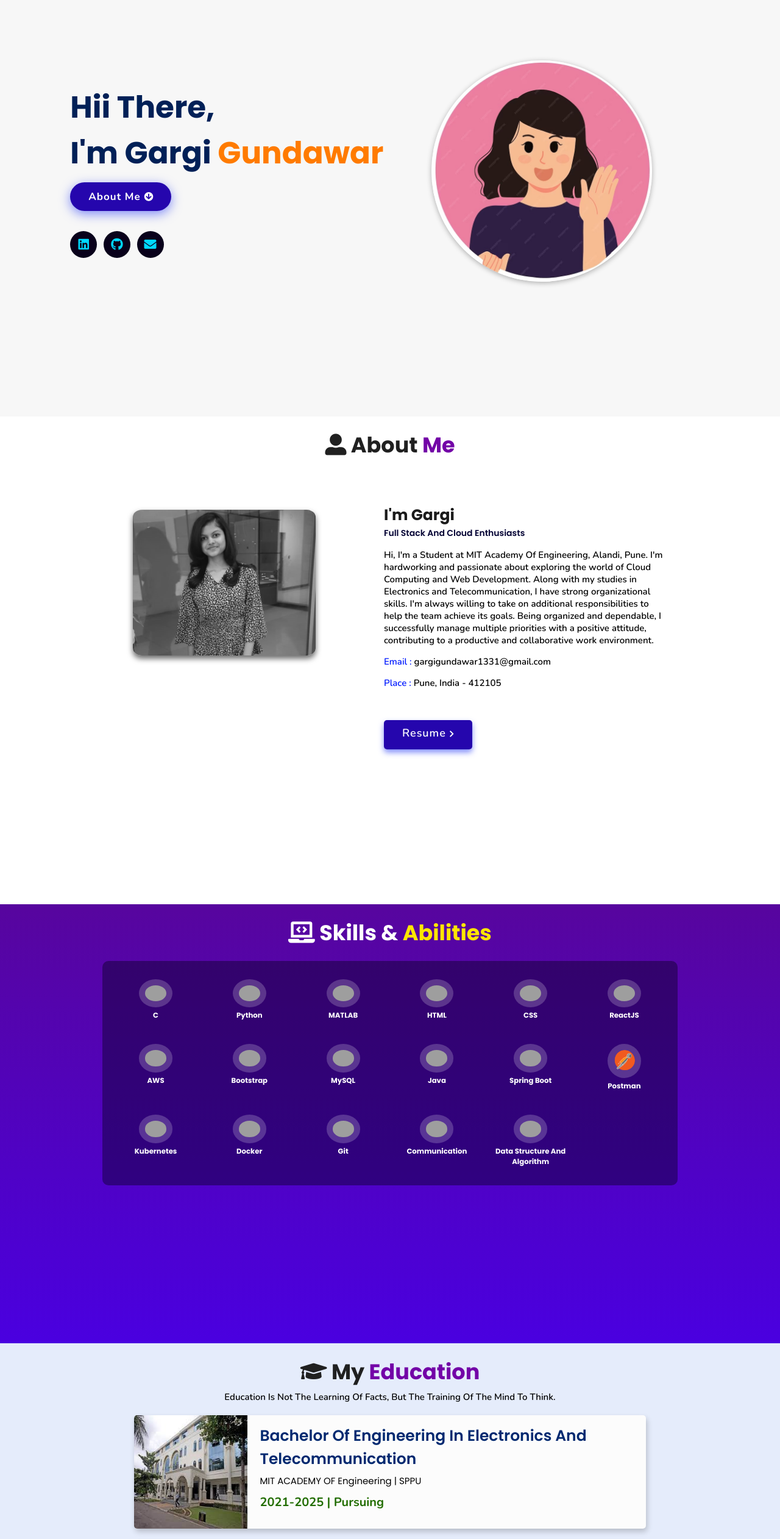
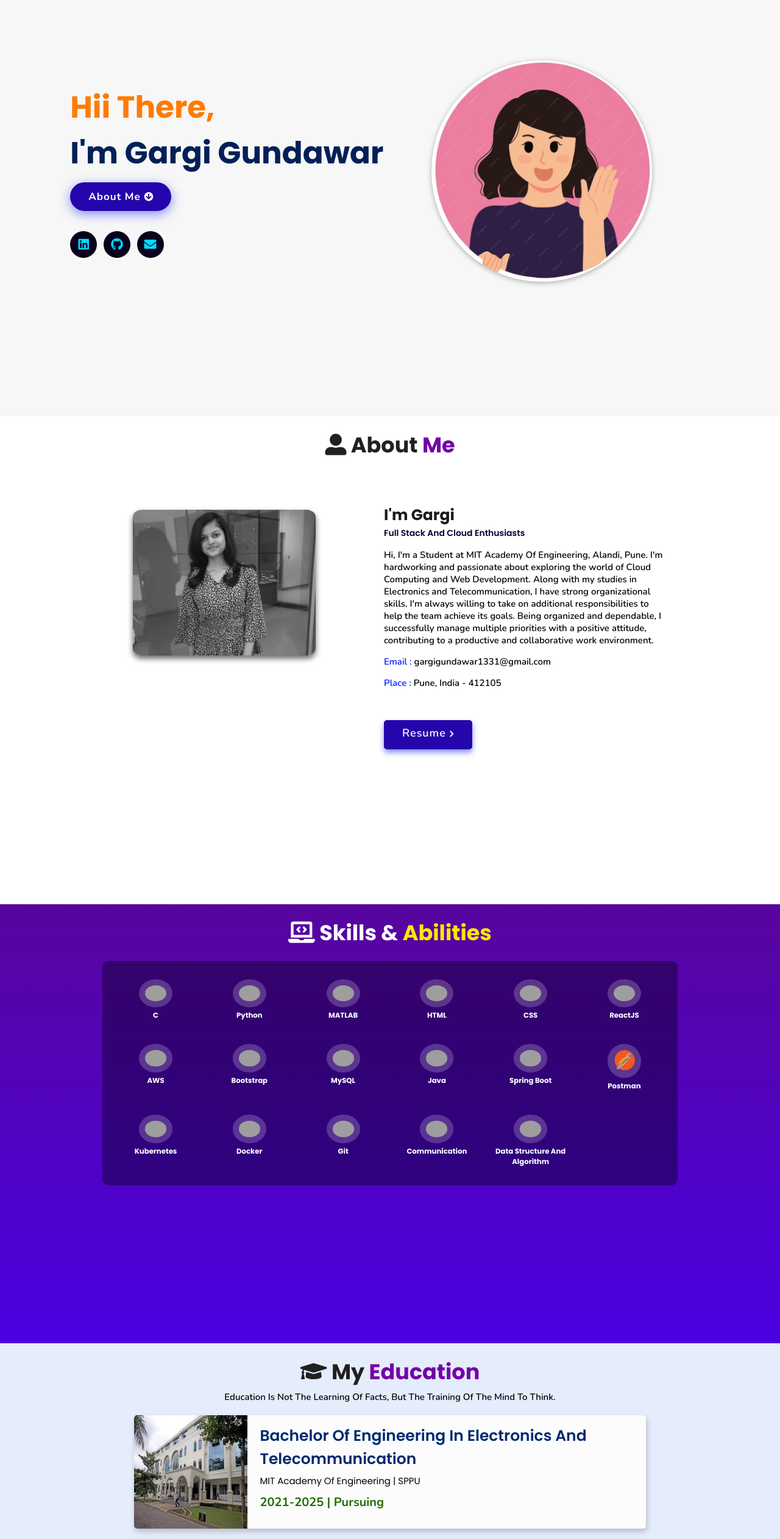
Before and after one commit to gargigundawar/Portfolio, a plain HTML site: page index.html in a window 1280 px wide. Shown: the part 220-2744 px from the top of the page at 61% size. Drawn offline with nearby package versions, Linux system fonts and the light colour scheme; grey boxes are pictures that could not be loaded.

Commit message:
updated portfolio

```diff
--- a/index.html
+++ b/index.html
@@ -48,7 +48,7 @@
 
 
     <div class="content">
-    <h2>Hii There,<br/> I'm Gargi <span>Gundawar</span></h2>
+    <h2><span>Hii There,</span><br/> I'm Gargi Gundawar</h2>
     <!-- <p>i am into <span class="typing-text"></span></p> -->
     <a href="#about" class="btn"><span>About Me</span>
       <i class="fas fa-arrow-circle-down"></i>
@@ -255,7 +255,7 @@
           </div>
           <div class="content">
           <h3>Bachelor of Engineering in Electronics and Telecommunication</h3>
-          <p>MIT ACADEMY OF Engineering | SPPU</p>
+          <p>MIT Academy Of Engineering | SPPU</p>
           <h4>2021-2025 | Pursuing</h4>
           </div>
       </div>
```
